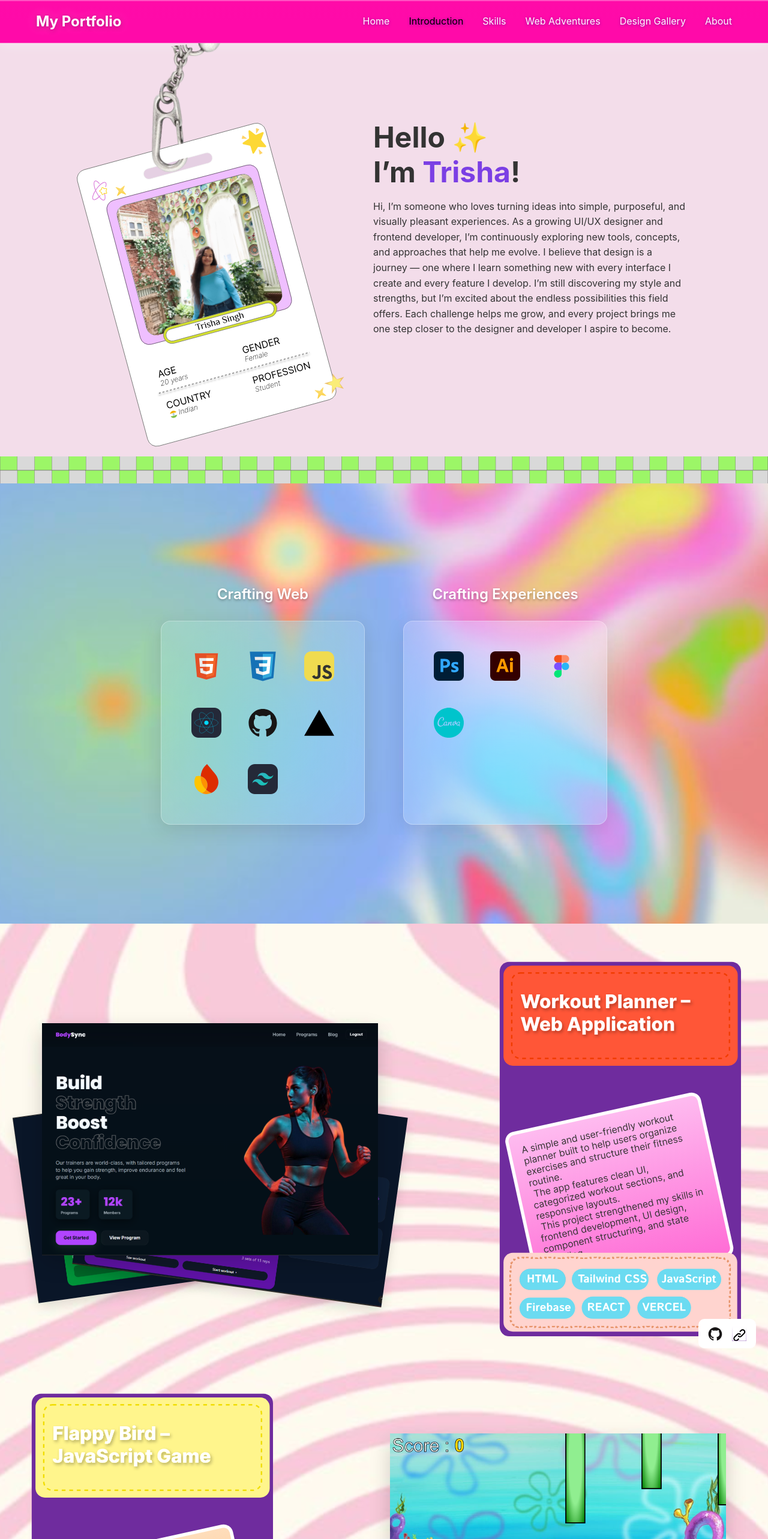
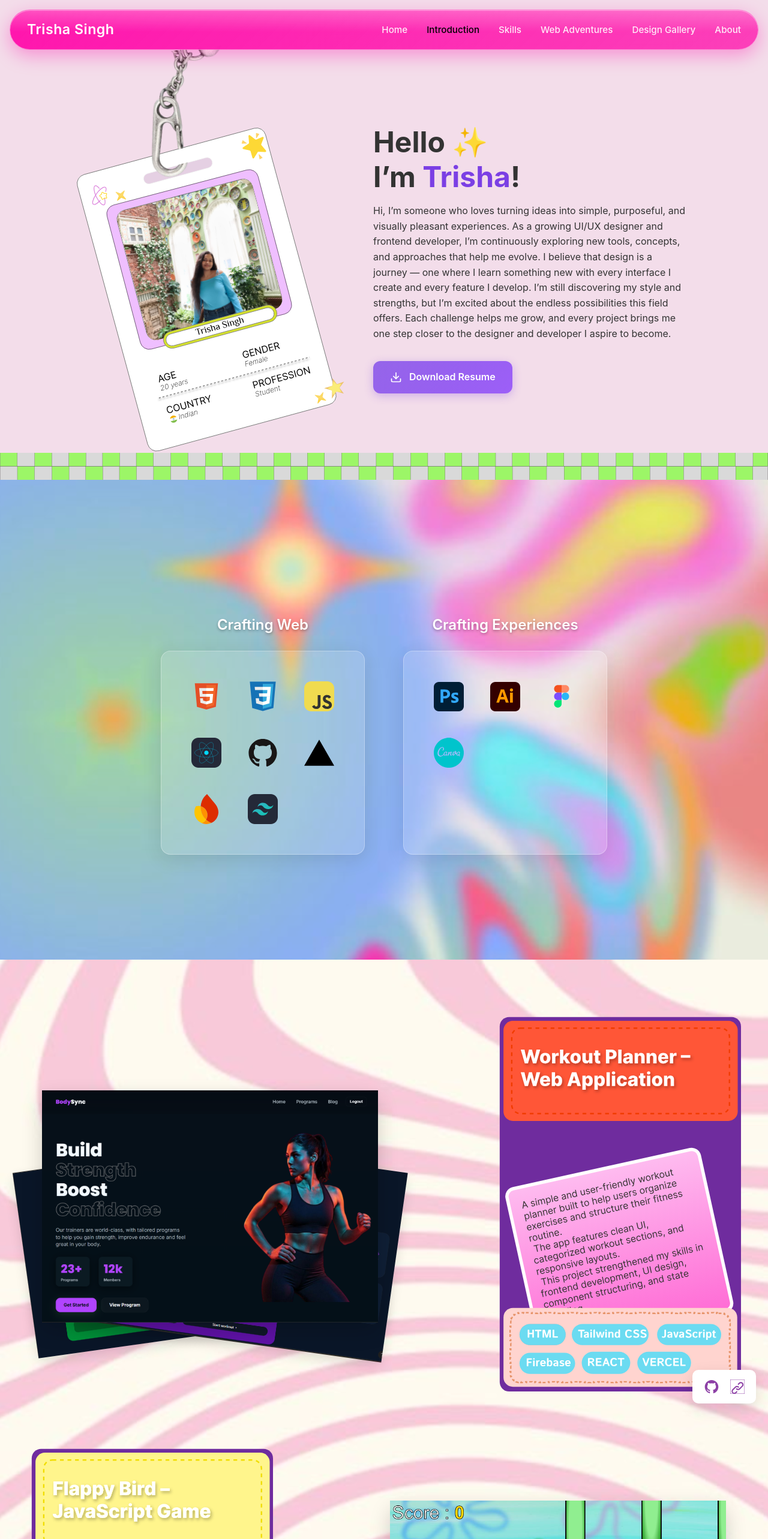
Before and after one commit to trishasinghof-art/Portfolio, a React (Vite) app: page /introduction in a window 1280 px wide. Shown: the top 2566 px of the page at 60% size. Built offline with nearby package versions, Linux system fonts and the light colour scheme; the HTML template or start-up script is replaced by a standard one; a web font is replaced by a local one.

Commit message:
finished with updates of home, introduction, skills

```diff
--- a/src/components/Navbar/Navbar.css
+++ b/src/components/Navbar/Navbar.css
@@ -1,78 +1,110 @@
+/* NAVBAR WRAPPER (transparent area) */
 .navbar {
-  background: rgb(255, 10, 169);
-  padding: 1rem 0;
-  position: sticky;
+  position: fixed;
   top: 0;
-  z-index: 100;
-  backdrop-filter: blur(12px);
-  -webkit-backdrop-filter: blur(12px);
-  border: 1px solid rgba(255, 255, 255, 0.3);
-  border-left: none;
-  border-right: none;
+  left: 0;
+  right: 0;
+  z-index: 1000;
+  background: transparent;
+  padding: 16px;
+  display: flex;
+  justify-content: center;
+}
+
+/* CAPSULE BACKGROUND */
+.navbar-capsule {
+  width: 100%;
+  max-width: 1300px;
+
+  background: linear-gradient(
+    135deg,
+    rgba(255, 10, 169, 0.95),
+    rgba(255, 10, 169, 0.75)
+  );
+
+  border-radius: 999px;
+  backdrop-filter: blur(18px);
+  -webkit-backdrop-filter: blur(18px);
+
+  border: 1px solid rgba(255, 255, 255, 0.35);
+
   box-shadow:
-    0 4px 15px rgba(255, 255, 255, 0.2),
-    0 8px 32px rgba(255, 255, 255, 0.1),
-    inset 0 1px 0 rgba(255, 255, 255, 0.3);
+    0 10px 30px rgba(255, 10, 169, 0.35),
+    inset 0 1px 0 rgba(255, 255, 255, 0.4);
+
   position: relative;
   overflow: hidden;
 }
 
-/* Mirror/Glaze effect */
-.navbar::before {
+/* subtle glass shine */
+.navbar-capsule::before {
   content: '';
   position: absolute;
   top: 0;
   left: 0;
+  height: 55%;
   width: 100%;
-  height: 50%;
-  background: linear-gradient(180deg, rgba(255, 19, 161, 0.125) 0%, rgba(255, 255, 255, 0) 100%);
+  background: linear-gradient(
+    180deg,
+    rgba(255, 255, 255, 0.25),
+    rgba(255, 255, 255, 0)
+  );
   pointer-events: none;
 }
 
+/* INNER FLEX */
 .navbar-container {
   display: flex;
   justify-content: space-between;
   align-items: center;
-  max-width: 1200px;
-  margin: 0 auto;
-  padding: 0 20px;
+  padding: 14px 28px;
   position: relative;
   z-index: 1;
 }
 
+/* LOGO */
 .navbar-logo {
   color: white;
-  font-size: 1.5rem;
-  font-weight: bold;
-  text-shadow: 0 2px 8px rgba(0, 0, 0, 0.3), 0 0 20px rgba(255, 255, 255, 0.3);
+  font-size: 1.45rem;
+  font-weight: 600;
+  letter-spacing: 0.5px;
 }
 
+/* MENU */
 .navbar-menu {
   display: flex;
   gap: 2rem;
   list-style: none;
 }
 
+/* LINKS */
 .navbar-link {
   color: white;
   text-decoration: none;
-  transition: color 0.3s ease, text-shadow 0.3s ease;
-  font-size: 1rem;
-  text-shadow: 0 1px 4px rgba(131, 0, 160, 0.83);
+  font-size: 0.95rem;
+  font-weight: 500;
+  position: relative;
+  transition: all 0.25s ease;
+  opacity: 0.9;
 }
 
 .navbar-link:hover,
 .navbar-link.active {
-  color: rgb(0, 0, 0);
-
+  opacity: 1;
+  color: #000;
 }
 
+/* RESPONSIVE */
 @media (max-width: 768px) {
+  .navbar-container {
+    padding: 12px 18px;
+  }
+
   .navbar-menu {
     gap: 1rem;
   }
 
   .navbar-link {
-    font-size: 0.9rem;
+    font-size: 0.85rem;
   }
 }
--- a/src/components/Navbar/Navbar.jsx
+++ b/src/components/Navbar/Navbar.jsx
@@ -4,10 +4,12 @@ import './Navbar.css';
 function Navbar() {
   return (
     <nav className="navbar">
+      <div className="navbar-capsule">
         <div className="navbar-container">
           <div className="navbar-logo">
-          My Portfolio
+            Trisha Singh
           </div>
+
           <ul className="navbar-menu">
             <li>
               <NavLink to="/" className="navbar-link" end>
@@ -41,6 +43,7 @@ function Navbar() {
             </li>
           </ul>
         </div>
+      </div>
     </nav>
   );
 }
--- a/src/pages/About/About.css
+++ b/src/pages/About/About.css
@@ -15,6 +15,8 @@
   display: flex;
   justify-content: center;
   overflow: hidden;
+  padding-top: 0px;
+  box-sizing: border-box;
 }
 
 /* =============================
--- a/src/pages/Introduction/Introduction.css
+++ b/src/pages/Introduction/Introduction.css
@@ -1,10 +1,12 @@
 .introduction {
   background-color: #f3ddea; /* soft pink background */
-  height: calc(100vh - var(--navbar-height));
+  height: 100vh;
   position: relative;
   display: flex;
   flex-direction: column;
   overflow: hidden;
+  padding-top: 80px;
+  box-sizing: border-box;
 }
 
 /* Main layout */
@@ -115,6 +117,105 @@
   color: #333;
 }
 
+/* Resume Download Button */
+.resume-btn {
+  display: inline-flex;
+  align-items: center;
+  gap: 0.75rem;
+  margin-top: 2rem;
+  padding: 0.875rem 1.75rem;
+
+  /* Styling */
+  background: linear-gradient(135deg, #7b3fe4 0%, #9d5ff8 100%);
+  color: white;
+  text-decoration: none;
+  font-size: 1rem;
+  font-weight: 600;
+  border-radius: 12px;
+
+  /* Effects */
+  box-shadow: 0 4px 15px rgba(123, 63, 228, 0.3);
+  transition: all 0.3s cubic-bezier(0.22, 1, 0.36, 1);
+  cursor: pointer;
+  border: none;
+
+  /* Performance */
+  will-change: transform, box-shadow;
+  position: relative;
+  overflow: hidden;
+}
+
+.resume-btn::before {
+  content: '';
+  position: absolute;
+  inset: 0;
+  background: linear-gradient(135deg, rgba(255, 255, 255, 0.2) 0%, rgba(255, 255, 255, 0) 100%);
+  pointer-events: none;
+  z-index: 1;
+}
+
+.resume-btn-icon {
+  width: 20px;
+  height: 20px;
+  stroke-linecap: round;
+  stroke-linejoin: round;
+  flex-shrink: 0;
+  position: relative;
+  z-index: 2;
+  transition: transform 0.3s cubic-bezier(0.22, 1, 0.36, 1);
+}
+
+.resume-btn span {
+  position: relative;
+  z-index: 2;
+}
+
+/* Hover state: lift and scale */
+.resume-btn:hover {
+  transform: translateY(-3px) scale(1.05);
+  box-shadow: 0 8px 25px rgba(123, 63, 228, 0.4);
+}
+
+.resume-btn:hover .resume-btn-icon {
+  transform: translateY(2px);
+  animation: icon-bounce 0.6s ease-in-out infinite;
+}
+
+/* Active state: press effect */
+.resume-btn:active {
+  transform: translateY(-1px) scale(0.98);
+  box-shadow: 0 2px 8px rgba(123, 63, 228, 0.2);
+}
+
+/* Icon bounce animation on hover */
+@keyframes icon-bounce {
+  0%, 100% {
+    transform: translateY(2px);
+  }
+  50% {
+    transform: translateY(-2px);
+  }
+}
+
+/* Focus state for keyboard navigation */
+.resume-btn:focus-visible {
+  outline: 2px solid #7b3fe4;
+  outline-offset: 2px;
+}
+
+/* Responsive design */
+@media (max-width: 768px) {
+  .resume-btn {
+    padding: 0.75rem 1.5rem;
+    font-size: 0.95rem;
+  }
+
+  .resume-btn-icon {
+    width: 18px;
+    height: 18px;
+  }
+}
+
 /* Bottom checker strip */
 /* Bottom checker strip */
 .checker-strip {
--- a/src/pages/Introduction/Introduction.jsx
+++ b/src/pages/Introduction/Introduction.jsx
@@ -38,7 +38,26 @@ function Introduction() {
                Each challenge helps me grow, and every project brings me one step
                closer to the designer and developer I aspire to become.
           </p>
-        </div>
+          {/* Resume Download Button */}
+          <a
+            href="/Trisha_Singh_Resume.pdf"
+            className="resume-btn"
+            download="Trisha_Singh_Resume.pdf"
+            aria-label="Download resume PDF"
+          >
+            <svg
+              className="resume-btn-icon"
+              viewBox="0 0 24 24"
+              fill="none"
+              stroke="currentColor"
+              strokeWidth="2"
+            >
+              <path d="M21 15v4a2 2 0 0 1-2 2H5a2 2 0 0 1-2-2v-4" />
+              <polyline points="7 10 12 15 17 10" />
+              <line x1="12" y1="15" x2="12" y2="3" />
+            </svg>
+            <span>Download Resume</span>
+          </a>        </div>
       </div>
 
       {/* Bottom checker strip placeholder */}
--- a/src/pages/Skills/Skills.css
+++ b/src/pages/Skills/Skills.css
@@ -1,11 +1,11 @@
 .skills-section {
   position: relative;
-  min-height: calc(100vh - var(--navbar-height));
+  min-height: 100vh;
   display: flex;
   align-items: center;
   justify-content: center;
   overflow: hidden;
-  padding: 3rem 2rem;
+  padding: 6rem 2rem 3rem 2rem;
 }
 
 /* Background image */
@@ -34,6 +34,16 @@
   flex-direction: column;
   align-items: center;
   gap: 1.5rem;
+  animation: slideUp 0.8s ease-out forwards;
+  opacity: 0;
+}
+
+.skills-container:nth-child(1) {
+  animation-delay: 0.1s;
+}
+
+.skills-container:nth-child(2) {
+  animation-delay: 0.3s;
 }
 
 /* Title outside the card */
@@ -76,11 +86,39 @@
   width: 50px;
   height: 50px;
   object-fit: contain;
-  transition: transform 0.3s ease;
+  transition: transform 0.25s ease-out;
   justify-self: center;
   align-self: center;
 }
 
 .skills-icons img:hover {
-  transform: scale(1.8);
+  transform: scale(1.15);
 }
+
+/* Entrance animation for containers */
+@keyframes slideUp {
+  from {
+    opacity: 0;
+    transform: translateY(24px);
+  }
+  to {
+    opacity: 1;
+    transform: translateY(0);
+  }
+}
+
+/* Respect user's motion preferences */
+@media (prefers-reduced-motion: reduce) {
+  .skills-container {
+    animation: none;
+    opacity: 1;
+  }
+
+  .skills-icons img {
+    transition: none;
+  }
+
+  .skills-icons img:hover {
+    transform: scale(1.05);
+  }
+}
--- a/src/pages/WebAdventures/WebAdventures.css
+++ b/src/pages/WebAdventures/WebAdventures.css
@@ -1,6 +1,6 @@
 .web-adventures-section {
   position: relative;
-  padding: 6rem 2rem;
+  padding: 8rem 2rem 6rem 2rem;
 }
 
 /* Background */
@@ -46,6 +46,12 @@
   position: relative;
   width: 620px;
   height: 420px; /* critical: allows pyramid spacing */
+  cursor: pointer;
+  user-select: none;
+}
+
+.image-stack:hover {
+  opacity: 0.95;
 }
 
 /* Base image */
@@ -53,6 +59,7 @@
   position: absolute;
   border-radius: 12px;
   overflow: visible;
+  transition: all 0.4s cubic-bezier(0.34, 1.56, 0.64, 1);
 }
 
 .image img {
@@ -68,7 +75,7 @@
   z-index: 4;
 
   left: 50%;
-  top: -40px; /* UPWARD SHIFT FIX */
+  top: -20px; /* UPWARD SHIFT FIX */
   transform: translateX(-50%);
   box-shadow: 0 14px 34px rgba(0,0,0,0.18);
 }
@@ -116,15 +123,38 @@
   bottom: -20px;
   right: -20px;
   background: #ffffff;
-  padding: 0.8rem 1rem;
+  padding: 1rem 1.2rem;
   border-radius: 10px;
   display: flex;
-  gap: 1rem;
+  gap: 1.2rem;
+  box-shadow: 0 8px 24px rgba(0, 0, 0, 0.12);
+}
+
+.sticky-links a {
+  display: flex;
+  align-items: center;
+  justify-content: center;
+  cursor: pointer;
+  transition: transform 0.25s ease-out;
+}
+
+.sticky-links a:hover {
+  transform: scale(1.08) translateY(-2px);
+}
+
+.sticky-links a:active {
+  transform: scale(0.96) translateY(0px);
 }
 
 .sticky-links img {
   width: 24px;
   height: 24px;
+  filter: brightness(0) saturate(100%) invert(27%) sepia(83%) saturate(696%) hue-rotate(246deg) brightness(103%) contrast(93%);
+  transition: filter 0.25s ease-out;
+}
+
+.sticky-links a:hover img {
+  filter: brightness(0) saturate(100%) invert(33%) sepia(89%) saturate(752%) hue-rotate(245deg) brightness(104%) contrast(96%);
 }
 
 /* Slight upward lift for visibility */
--- a/src/pages/WebAdventures/WebAdventures.jsx
+++ b/src/pages/WebAdventures/WebAdventures.jsx
@@ -1,5 +1,5 @@
 import "./WebAdventures.css";
-import React from "react";
+import React, { useState } from "react";
 import Bg from "../../assets/images/webDevBg.svg";
 import WorkoutPlanner from "../../assets/images/workoutplanner.svg";
 import GameDescription from "../../assets/images/Gamedescription.svg";
@@ -11,6 +11,23 @@ import image2 from "../../assets/images/image2.png";
 import image3 from "../../assets/images/image3.png";
 
 function WebAdventures() {
+  const images = [image1, image2, image3];
+  const [stackRotation, setStackRotation] = useState(0);
+
+  const handleStackClick = () => {
+    setStackRotation((prev) => (prev + 1) % images.length);
+  };
+
+  const getRotatedImages = () => {
+    return [
+      images[(0 + stackRotation) % images.length], // front
+      images[(1 + stackRotation) % images.length], // back-left
+      images[(2 + stackRotation) % images.length], // back-right
+    ];
+  };
+
+  const [frontImage, backLeftImage, backRightImage] = getRotatedImages();
+
   return (
     <section className="web-adventures-section">
       {/* Background */}
@@ -23,15 +40,15 @@ function WebAdventures() {
       {/* ===== PAGE 1 ===== */}
       <div className="adventure-page">
         {/* Left: Image stack */}
-        <div className="image-stack">
+        <div className="image-stack" onClick={handleStackClick} role="button" tabIndex="0" aria-label="Click to cycle through project images">
           <div className="image back left">
-            <img src={image2} alt="Back left project preview" />
+            <img src={backLeftImage} alt="Back left project preview" />
           </div>
           <div className="image front">
-            <img src={image1} alt="Front project preview" />
+            <img src={frontImage} alt="Front project preview" />
           </div>
           <div className="image back right">
-            <img src={image3} alt="Back right project preview" />
+            <img src={backRightImage} alt="Back right project preview" />
           </div>
         </div>
 
@@ -44,10 +61,10 @@ function WebAdventures() {
           />
 
           <div className="sticky-links">
-            <a href="#" aria-label="GitHub">
+            <a href="https://github.com/trishasinghof-art" aria-label="GitHub">
               <img src={github} alt="GitHub" />
             </a>
-            <a href="#" aria-label="Live Link">
+            <a href="https://workout-planner-rosy-nu.vercel.app/" aria-label="Live Link">
               <img src={linkIcon} alt="Live Link" />
             </a>
           </div>
```
Also changed, not shown: src/pages/DesignGallery/DesignGallery.css (+4 -3 lines), src/pages/Home/Home.css (+5 -4 lines), 1 other file (tests, documents, lock files or other folders). Lines whose indentation alone changed are shown as unchanged.
